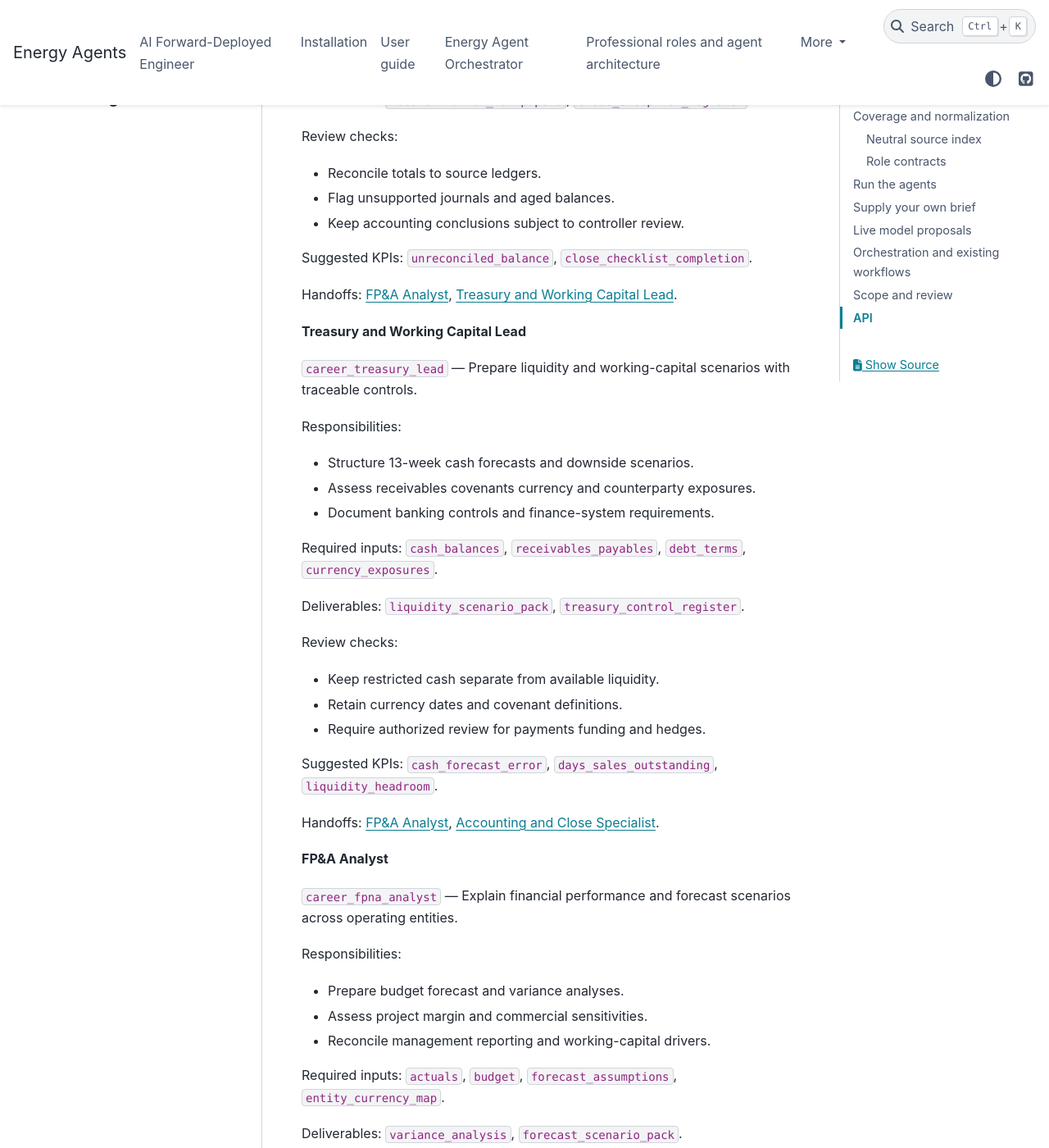
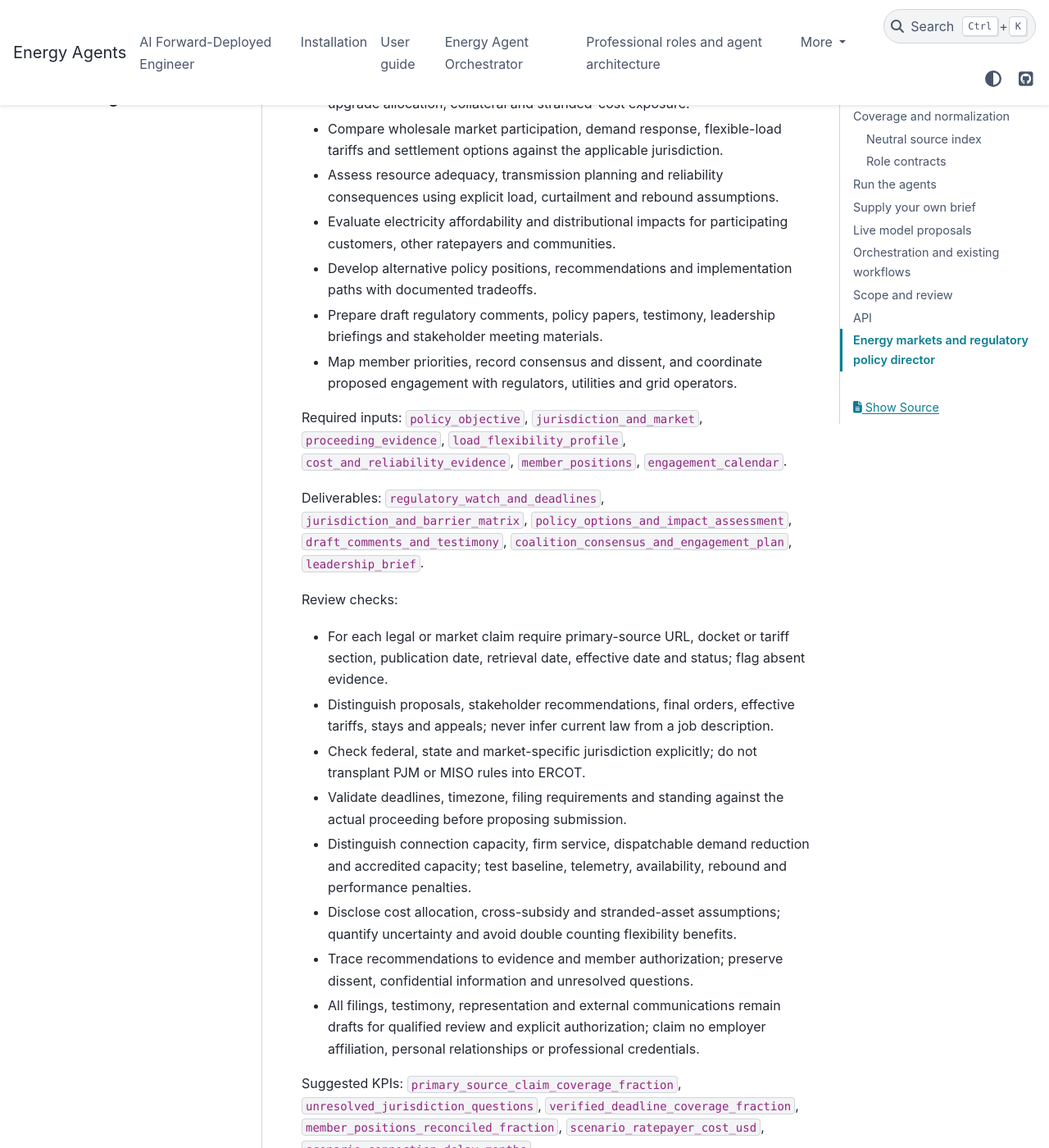
Before and after one commit to julianascencio/energy-agents, a Sphinx documentation site: the page built from docs/sphinx/source/career_roles.rst, in a window 1280 px wide and 1400 px high, scrolled down 24772 px. Shown: the whole window at 82% size. Built offline with Sphinx 7.4.7 and the PyData theme 0.15.4, drawn with Linux system fonts in a browser that asks for light colours; pages that are not in the unit, such as notebooks, are missing from menus; some of the changed text lies outside the part shown.

Commit message:
Add energy markets and regulatory policy director agent

```diff
--- a/docs/sphinx/source/career_role_mapping.inc
+++ b/docs/sphinx/source/career_role_mapping.inc
@@ -127,6 +127,8 @@ to their postings. They are not publicly verifiable source citations.
      - :ref:`HR Administration Assistant <career_hr_administration_assistant>`
    * - ``role_source_057``
      - :ref:`Quantum Machine Learning Engineer <career_quantum_ml_engineer>`
+   * - ``role_source_058``
+     - :ref:`Energy Markets and Regulatory Policy Director <career_energy_markets_regulatory_policy_director>`
 
 Role contracts
 ~~~~~~~~~~~~~~
@@ -980,6 +982,45 @@ Review checks:
 Suggested KPIs: ``signal_mapping_coverage``, ``integration_test_coverage``.
 
 Handoffs: :ref:`Data and Knowledge Intelligence Architect <career_knowledge_architect>`, :ref:`SCADA and EMS Delivery Engineer <career_scada_ems_engineer>`.
+
+Energy markets and policy
+^^^^^^^^^^^^^^^^^^^^^^^^^
+
+.. _career_energy_markets_regulatory_policy_director:
+
+**Energy Markets and Regulatory Policy Director**
+
+``career_energy_markets_regulatory_policy_director`` — Develop evidence-linked market design and regulatory strategies for flexible AI data centers while evaluating reliability, affordability and access to electricity.
+
+Responsibilities:
+
+* Monitor FERC, DOE, state public utility commissions and RTO/ISO proceedings, including PJM, ERCOT and MISO, with dated primary-source evidence.
+* Analyze large-load interconnection, service agreements, queue milestones, upgrade allocation, collateral and stranded-cost exposure.
+* Compare wholesale market participation, demand response, flexible-load tariffs and settlement options against the applicable jurisdiction.
+* Assess resource adequacy, transmission planning and reliability consequences using explicit load, curtailment and rebound assumptions.
+* Evaluate electricity affordability and distributional impacts for participating customers, other ratepayers and communities.
+* Develop alternative policy positions, recommendations and implementation paths with documented tradeoffs.
+* Prepare draft regulatory comments, policy papers, testimony, leadership briefings and stakeholder meeting materials.
+* Map member priorities, record consensus and dissent, and coordinate proposed engagement with regulators, utilities and grid operators.
+
+Required inputs: ``policy_objective``, ``jurisdiction_and_market``, ``proceeding_evidence``, ``load_flexibility_profile``, ``cost_and_reliability_evidence``, ``member_positions``, ``engagement_calendar``.
+
+Deliverables: ``regulatory_watch_and_deadlines``, ``jurisdiction_and_barrier_matrix``, ``policy_options_and_impact_assessment``, ``draft_comments_and_testimony``, ``coalition_consensus_and_engagement_plan``, ``leadership_brief``.
+
+Review checks:
+
+* For each legal or market claim require primary-source URL, docket or tariff section, publication date, retrieval date, effective date and status; flag absent evidence.
+* Distinguish proposals, stakeholder recommendations, final orders, effective tariffs, stays and appeals; never infer current law from a job description.
+* Check federal, state and market-specific jurisdiction explicitly; do not transplant PJM or MISO rules into ERCOT.
+* Validate deadlines, timezone, filing requirements and standing against the actual proceeding before proposing submission.
+* Distinguish connection capacity, firm service, dispatchable demand reduction and accredited capacity; test baseline, telemetry, availability, rebound and performance penalties.
+* Disclose cost allocation, cross-subsidy and stranded-asset assumptions; quantify uncertainty and avoid double counting flexibility benefits.
+* Trace recommendations to evidence and member authorization; preserve dissent, confidential information and unresolved questions.
+* All filings, testimony, representation and external communications remain drafts for qualified review and explicit authorization; claim no employer affiliation, personal relationships or professional credentials.
+
+Suggested KPIs: ``primary_source_claim_coverage_fraction``, ``unresolved_jurisdiction_questions``, ``verified_deadline_coverage_fraction``, ``member_positions_reconciled_fraction``, ``scenario_ratepayer_cost_usd``, ``scenario_connection_delay_months``.
+
+Handoffs: :ref:`Power Grid Domain Expert <career_powergrid_expert>`, :ref:`Energy Systems Operations and Maintenance Lead <career_energy_operations_lead>`, :ref:`Governance Risk and Compliance Director <career_grc_director>`, :ref:`Utility and Grid Strategic Account Director <career_utility_account_director>`.
 
 Finance
 ^^^^^^^
--- a/docs/sphinx/source/career_roles.rst
+++ b/docs/sphinx/source/career_roles.rst
@@ -140,3 +140,27 @@ API
 
 .. automodule:: energy_agents.career_roles
    :members:
+
+Energy markets and regulatory policy director
+--------------------------------------------
+
+``career_energy_markets_regulatory_policy_director`` covers large-load
+interconnection, wholesale market design, demand response, flexible AI loads,
+resource adequacy, transmission planning and ratepayer affordability. It prepares
+policy options, draft comments and testimony, leadership briefings, and coalition
+engagement plans. Its instructions require jurisdiction-specific primary sources,
+rule status, effective dates and verified deadlines, including explicit separation
+of PJM, MISO and ERCOT assumptions.
+
+Run the dedicated offline example::
+
+   python examples/enterprise/plot_energy_policy_director.py
+
+The fictional 100 MW campus has 20 MW of unvalidated potential flexibility.
+The example intentionally lacks proceeding evidence, cost and reliability evidence,
+and an engagement calendar. It demonstrates input-gap detection and scripted work
+plans, not current legal analysis, economic results or completed regulatory work.
+Use ``CareerRolePlanner`` with this role ID for optional model-generated proposals;
+the validator checks structure and evidence IDs, not legal correctness. There is
+no live monitoring connector or filing tool. External representation and submission
+require a separately authorized human process.
```
Also changed, not shown: other parts of docs/sphinx/source/career_roles.rst (+3 -3 lines), README.md (+16 -1 lines), 4 other files.
